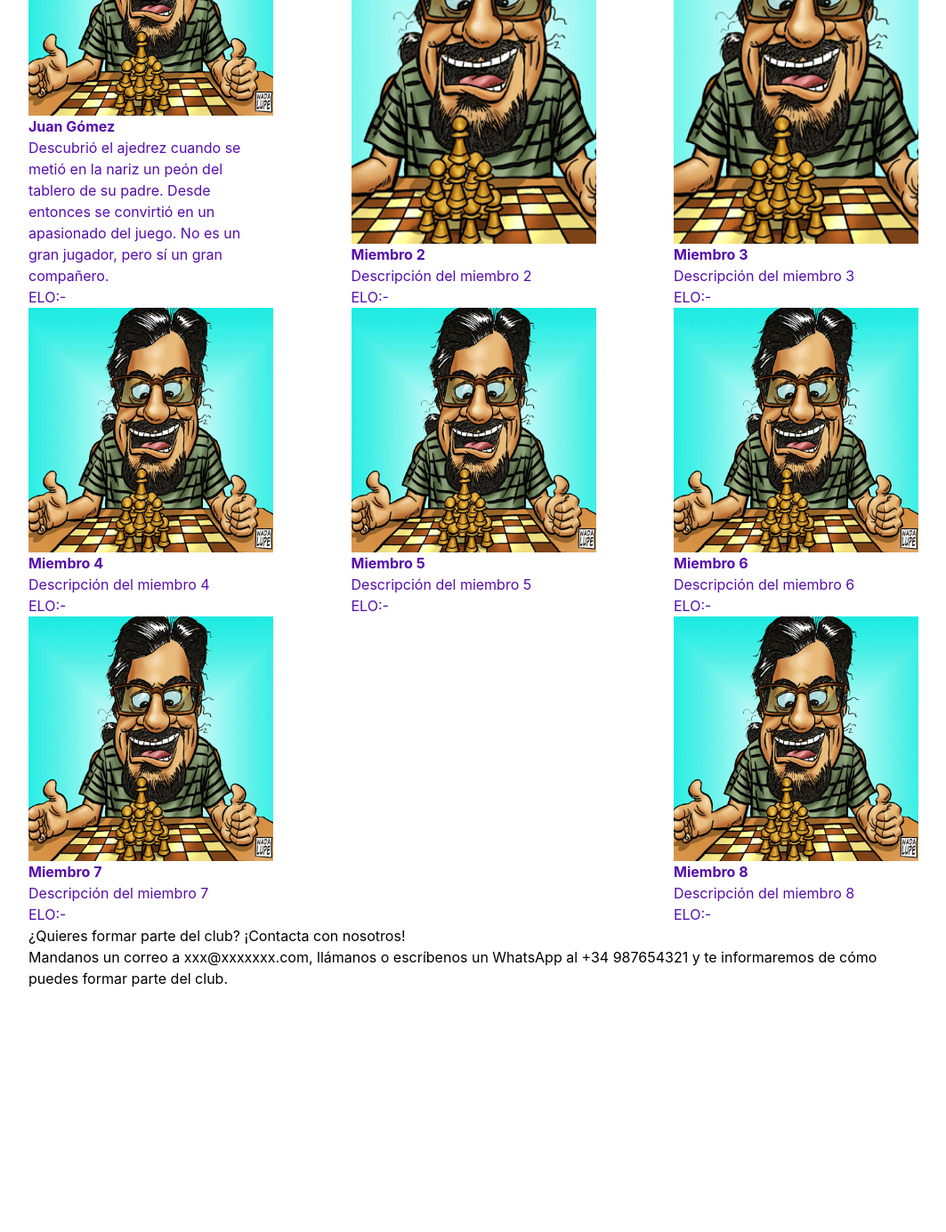
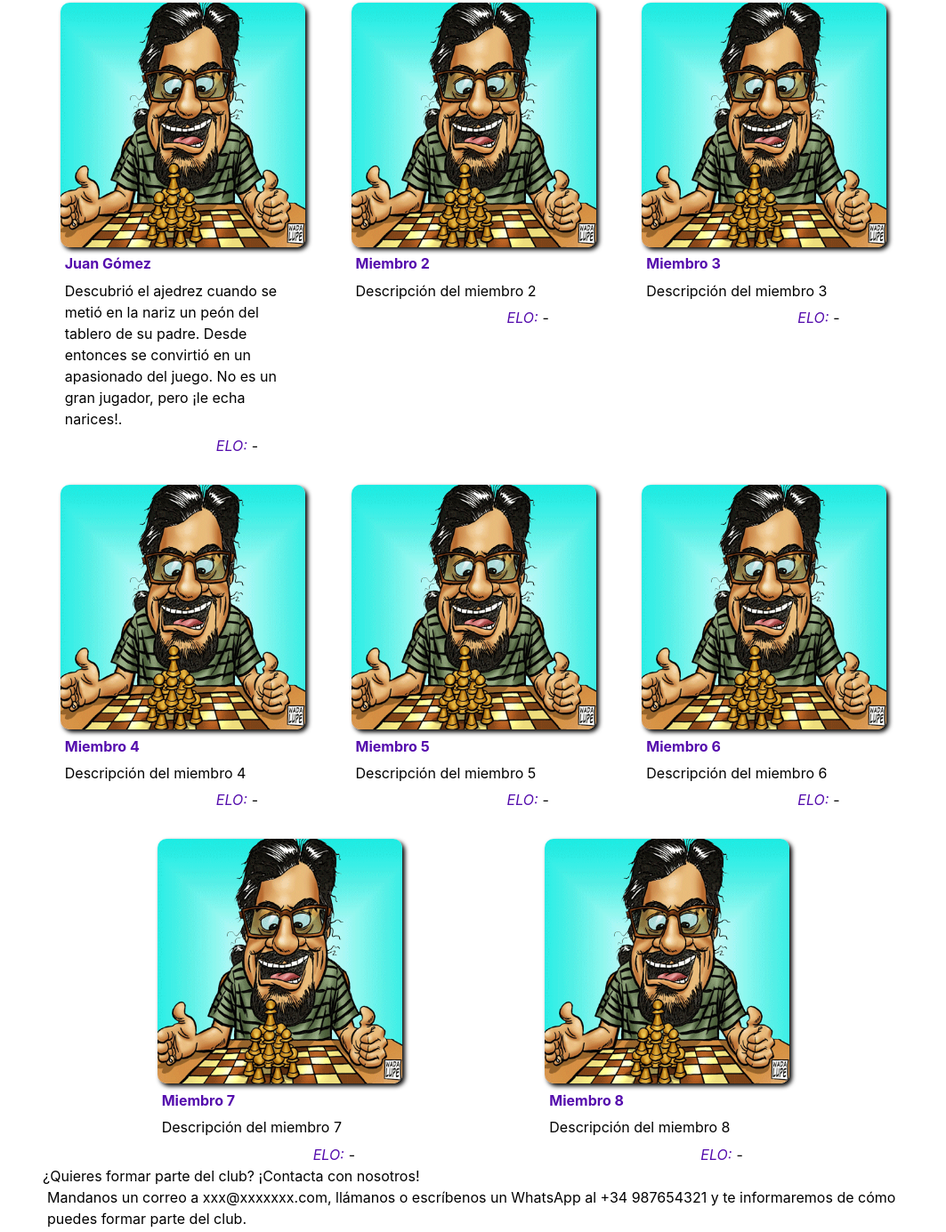
Before and after one commit to AlexGlezHdez/HHTMLCSS2-pec2, a website built with Parcel: page src/miembros.html in a window 1280 px wide. Shown: the part 269-1654 px from the top of the page at 89% size, without its empty margins (108-1171 px from the left). Before the commit the page ends 1381 px from the top, so only its background shows below. Built offline with nearby package versions, Linux system fonts and the light colour scheme.

Commit message:
Dado formato flex a la página de miembros. Se ha agrgado un texto para instar a formar parte del club al que hay que dar formato (¿Bootstrap?). Se han arreglado ciertos problemas con el pie y la cabecera.

```diff
--- a/src/assets/styles/_common.scss
+++ b/src/assets/styles/_common.scss
@@ -3,7 +3,7 @@
 %body {
   display: grid;
   grid-template-columns: 1fr minmax(auto, $mqMaxContentWidth) 1fr;
-  grid-template-rows: minmax( 100px, auto) 1fr auto;
+  grid-template-rows: auto 1fr auto;
 grid-template-areas:
 ". h ."
 ". m ."
@@ -31,12 +31,18 @@ body {
   }
 }
 
-
 .enlace {
   @include enlace;
 }
 
 
+%titulo {
+  color: $color-terciario;
+  font-size: 2em;
+  margin-top: 1em;
+  padding-bottom: 1.5em;
+  font-weight: bold;
+}
 
 .logo {
   height: 50px;
--- a/src/assets/styles/layouts/_card.scss
+++ b/src/assets/styles/layouts/_card.scss
@@ -2,7 +2,9 @@
   display: flex;
 
   flex-direction: column;
+  gap: 0.4em;
   width: 275px;
+  height: 100%;
 
   color: $color-terciario;
 }
@@ -11,8 +13,29 @@
   width: 100%;
   height: 100%;
   object-fit: cover;
+  border-radius: 10px;
+  box-shadow: 3px 3px 5px 0px $color-primario;
 }
 
 .tarjeta-nombre {
   font-weight: bold;
+padding: 0 5px;
 }
+
+.tarjeta-descripcion {
+  color: $color-primario;
+  padding: 0 5px;
+}
+
+.tarjeta-elo {
+  color: $color-primario;
+  text-align: left;
+  align-self: end;
+  width: 100px;
+}
+
+.tarjeta-elo-titulo {
+  font-style: italic;
+  margin-right: 5px;
+  color: $color-terciario;
+}
--- a/src/assets/styles/layouts/_header.scss
+++ b/src/assets/styles/layouts/_header.scss
@@ -31,12 +31,17 @@
   color: $color-secundario;
 }
 
-.enlace-cabecera,
+.enlace-cabecera
+{
+  @include enlace;
+}
+
 .enlace-cabecera-portada
 {
   @include enlace($color: $color-secundario);
 }
 
+.enlace-cabecera,
 .enlace-cabecera-portada {
   font-weight: bold;
 }
--- a/src/assets/styles/layouts/_members.scss
+++ b/src/assets/styles/layouts/_members.scss
@@ -5,14 +5,19 @@
   display: flex;
   flex-direction: column;
   justify-content: center;
+  padding: 1em;
 }
 
 .titulo-miembros {
+  @extend %titulo;
+
   text-align: center;
 }
 
 .listado-miembros {
   display: flex;
   flex-wrap: wrap;
-  justify-content: space-between;
+  justify-content: space-evenly;
+  gap: 2em;
+
 }
--- a/src/miembros.html
+++ b/src/miembros.html
@@ -9,7 +9,7 @@
     <body class="cuerpo">
         <include src="./views/header.html" locals='{"portada": ""}'></include>
 
-        <include src="./views/miembros.html"></include>
+        <include src="./views/members.html"></include>
 
         <include src="./views/footer.html" locals='{"portada": ""}'></include>
 
--- a/src/views/miembros.html
+++ b/src/views/members.html
@@ -8,14 +8,14 @@
                 class="tarjeta-imagen"
             />
             <span class="tarjeta-nombre">Juan Gómez</span>
-            <p>
+            <p class="tarjeta-descripcion">
                 Descubrió el ajedrez cuando se metió en la nariz un peón del
                 tablero de su padre. Desde entonces se convirtió en un
-                apasionado del juego. No es un gran jugador, pero sí un gran
-                compañero.
+                apasionado del juego. No es un gran jugador, pero ¡le echa
+                narices!.
             </p>
             <div class="tarjeta-elo">
-                <span class="tarjeta-titulo-elo">ELO:</span>-
+                <span class="tarjeta-elo-titulo">ELO:</span>-
             </div>
         </div>
         <div class="tarjeta">
@@ -25,9 +25,9 @@
                 class="tarjeta-imagen"
             />
             <span class="tarjeta-nombre">Miembro 2</span>
-            <p>Descripción del miembro 2</p>
+            <p class="tarjeta-descripcion">Descripción del miembro 2</p>
             <div class="tarjeta-elo">
-                <span class="tarjeta-titulo-elo">ELO:</span>-
+                <span class="tarjeta-elo-titulo">ELO:</span>-
             </div>
         </div>
         <div class="tarjeta">
@@ -37,9 +37,9 @@
                 class="tarjeta-imagen"
             />
             <span class="tarjeta-nombre">Miembro 3</span>
-            <p>Descripción del miembro 3</p>
+            <p class="tarjeta-descripcion">Descripción del miembro 3</p>
             <div class="tarjeta-elo">
-                <span class="tarjeta-titulo-elo">ELO:</span>-
+                <span class="tarjeta-elo-titulo">ELO:</span>-
             </div>
         </div>
         <div class="tarjeta">
@@ -49,9 +49,9 @@
                 class="tarjeta-imagen"
             />
             <span class="tarjeta-nombre">Miembro 4</span>
-            <p>Descripción del miembro 4</p>
+            <p class="tarjeta-descripcion">Descripción del miembro 4</p>
             <div class="tarjeta-elo">
-                <span class="tarjeta-titulo-elo">ELO:</span>-
+                <span class="tarjeta-elo-titulo">ELO:</span>-
             </div>
         </div>
         <div class="tarjeta">
@@ -61,9 +61,9 @@
                 class="tarjeta-imagen"
             />
             <span class="tarjeta-nombre">Miembro 5</span>
-            <p>Descripción del miembro 5</p>
+            <p class="tarjeta-descripcion">Descripción del miembro 5</p>
             <div class="tarjeta-elo">
-                <span class="tarjeta-titulo-elo">ELO:</span>-
+                <span class="tarjeta-elo-titulo">ELO:</span>-
             </div>
         </div>
         <div class="tarjeta">
@@ -73,9 +73,9 @@
                 class="tarjeta-imagen"
             />
             <span class="tarjeta-nombre">Miembro 6</span>
-            <p>Descripción del miembro 6</p>
+            <p class="tarjeta-descripcion">Descripción del miembro 6</p>
             <div class="tarjeta-elo">
-                <span class="tarjeta-titulo-elo">ELO:</span>-
+                <span class="tarjeta-elo-titulo">ELO:</span>-
             </div>
         </div>
         <div class="tarjeta">
@@ -85,9 +85,9 @@
                 class="tarjeta-imagen"
             />
             <span class="tarjeta-nombre">Miembro 7</span>
-            <p>Descripción del miembro 7</p>
+            <p class="tarjeta-descripcion">Descripción del miembro 7</p>
             <div class="tarjeta-elo">
-                <span class="tarjeta-titulo-elo">ELO:</span>-
+                <span class="tarjeta-elo-titulo">ELO:</span>-
             </div>
         </div>
         <div class="tarjeta">
@@ -97,15 +97,15 @@
                 class="tarjeta-imagen"
             />
             <span class="tarjeta-nombre">Miembro 8</span>
-            <p>Descripción del miembro 8</p>
+            <p class="tarjeta-descripcion">Descripción del miembro 8</p>
             <div class="tarjeta-elo">
-                <span class="tarjeta-titulo-elo">ELO:</span>-
+                <span class="tarjeta-elo-titulo">ELO:</span>-
             </div>
         </div>
     </div>
     <div class="contacto">
         <h3>¿Quieres formar parte del club? ¡Contacta con nosotros!</h3>
-        <p>
+        <p class="tarjeta-descripcion">
             Mandanos un correo a xxx@xxxxxxx.com, llámanos o escríbenos un
             WhatsApp al +34 987654321 y te informaremos de cómo puedes formar
             parte del club.
```
